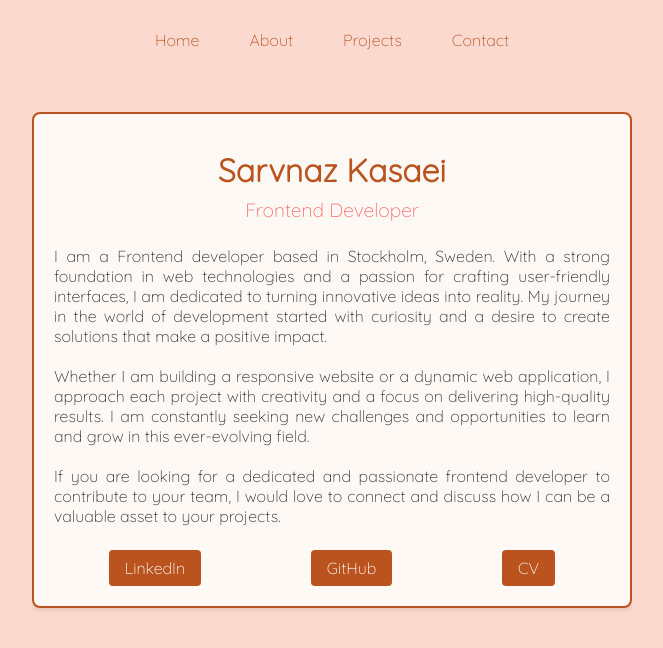
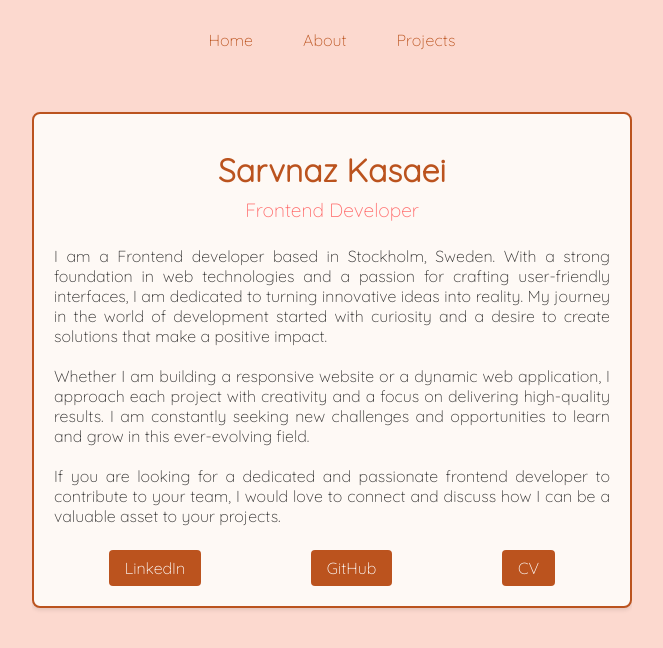
Before and after one commit to Sakas19/sarvnaz_Nextjs_portfolio, a Next.js app: page / in a window 1280 px wide. Shown: the top 648 px of the page, without its empty margins (308-971 px from the left). Built offline with nearby package versions, Linux system fonts and the light colour scheme.

Commit message:
removed connect

```diff
--- a/app/Navbar.jsx
+++ b/app/Navbar.jsx
@@ -8,8 +8,8 @@ const Navbar = () => {
         <Link href="/">Home</Link>
         <Link href="/About">About</Link>
         <Link href="/Projects">Projects</Link>
-        {/* <Link href="/Testimonial">Testimonial</Link> Corrected Link */}
-        <Link href="/Contact">Contact</Link>
+        {/* <Link href="/Testimonial">Testimonial</Link> Corrected Link
+        <Link href="/Contact">Contact</Link> */}
       </div>
     </div>
   );
```
